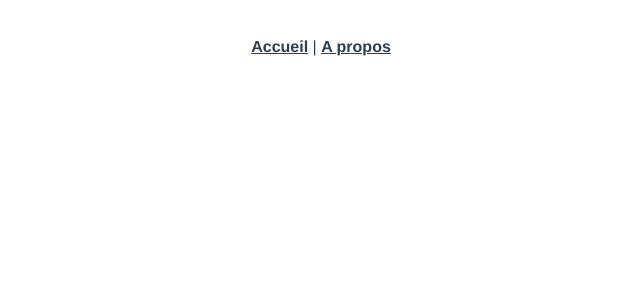
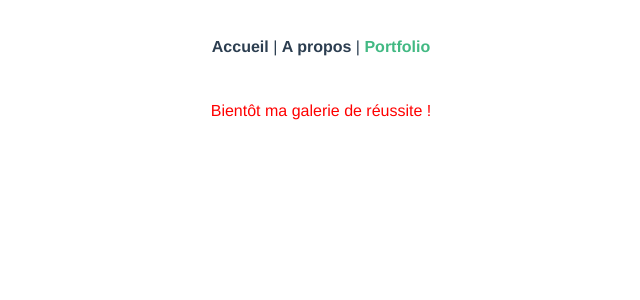
Before and after one commit to SolenPB/uxdesign-port, a Vue app: page /#/portfolio in a window 1280 px wide. Before the commit this address had no page. Shown: the top 300 px of the page, without its empty margins (319-959 px from the left). Built offline with nearby package versions, Linux system fonts and the light colour scheme.

Commit message:
ajout router portfolio

```diff
--- a/src/App.vue
+++ b/src/App.vue
@@ -1,7 +1,8 @@
 <template>
   <nav>
     <router-link to="/">Accueil</router-link> |
-    <router-link to="/about">A propos</router-link>
+    <router-link to="/about">A propos</router-link> |
+    <router-link to="/portfolio">Portfolio</router-link>
   </nav>
   <router-view/>
 </template>
@@ -21,6 +22,7 @@ nav {
   a {
     font-weight: bold;
     color: #2c3e50;
+    text-decoration: none;
 
     &.router-link-exact-active {
       color: #42b983;
--- /dev/null
+++ b/src/components/PortfolioPage.vue
@@ -0,0 +1,15 @@
+<script>
+export default {
+	name: 'PortfolioPage'
+}
+</script>
+
+<template>
+	<p> Bientôt ma galerie de réussite !</p>
+</template>
+
+<style>
+	p {
+		color: red;
+	}
+</style>
--- a/src/router/index.js
+++ b/src/router/index.js
@@ -14,6 +14,11 @@ const routes = [
     // this generates a separate chunk (about.[hash].js) for this route
     // which is lazy-loaded when the route is visited.
     component: () => import(/* webpackChunkName: "about" */ '../views/AboutView.vue')
+  },
+  {
+    path: '/portfolio',
+    name: 'portfolio',
+    component : () => import('../views/PortfolioView.vue')
   }
 ]
 
--- /dev/null
+++ b/src/views/PortfolioView.vue
@@ -0,0 +1,15 @@
+<template>
+    <PortfolioPage />
+  </template>
+
+  <script>
+  // @ is an alias to /src
+  import PortfolioPage from '@/components/PortfolioPage.vue'
+
+  export default {
+    name: 'PortfolioView',
+    components: {
+      PortfolioPage
+    }
+  }
+  </script>
```
